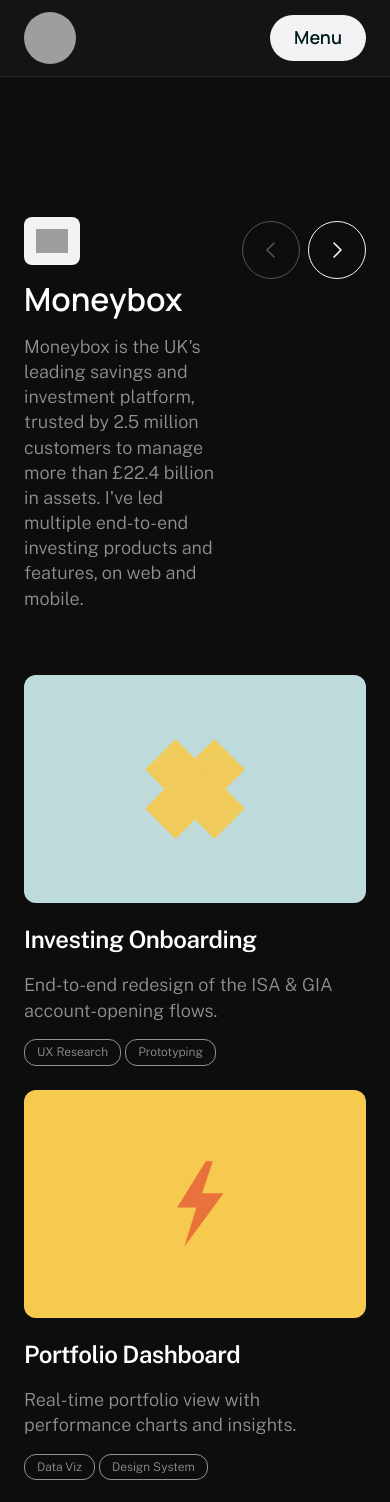
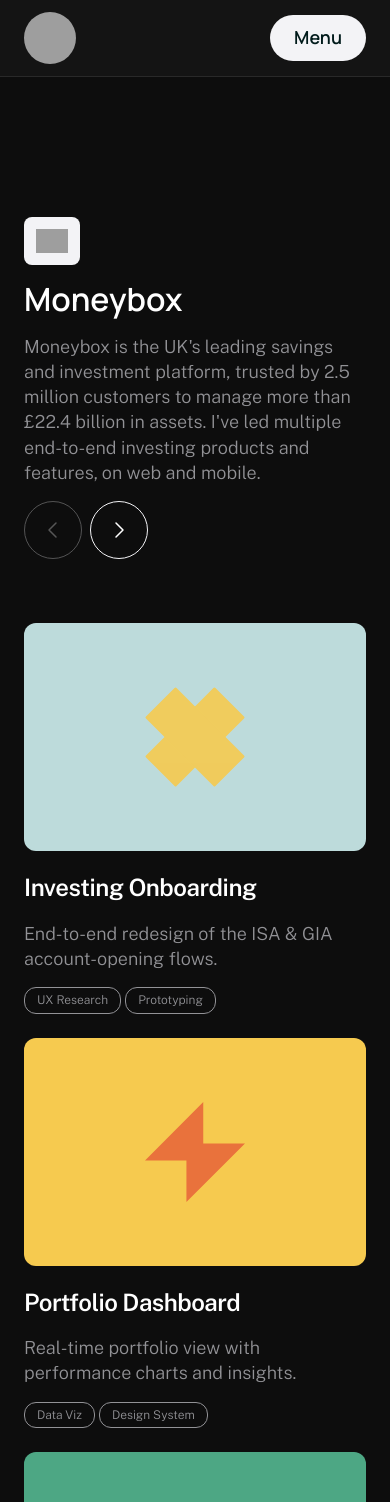
Before and after one commit to JSkins/Final-Portfolio, a Next.js app: page / in a window 390 px wide. Shown: the top 1502 px of the page. Built offline with nearby package versions, Linux system fonts and the light colour scheme; grey boxes are pictures that could not be loaded.

Commit message:
Responsive description max-widths and updated lightning bolt vector
Co-Authored-By: Claude Sonnet 4.6 <noreply@anthropic.com>

```diff
--- a/src/components/Emblem.tsx
+++ b/src/components/Emblem.tsx
@@ -33,9 +33,8 @@ export default function Emblem({ type, color = "#f6ca4f", size = 140 }: Props) {
 
   return (
     <svg width={size} height={size} viewBox="0 0 140 140" fill="none">
-      {/* Lightning bolt */}
       <path
-        d="M85 10 L45 75 H72 L55 130 L110 55 H80 L95 10 Z"
+        d="M0 82.069L81.5576 0V57.931H140L58.0062 140V82.069H0Z"
         fill={color}
       />
     </svg>
--- a/src/components/ProjectCarousel.tsx
+++ b/src/components/ProjectCarousel.tsx
@@ -14,7 +14,7 @@ export default function ProjectCarousel({ section }: { section: CarouselSection
   return (
     <section className="w-full">
       {/* Header row */}
-      <div className="flex items-start justify-between mb-16 gap-4">
+      <div className="flex flex-col sm:flex-row sm:items-start sm:justify-between mb-16 gap-4">
         <div className="flex flex-col gap-3">
           {section.logoSrc && (
             <div className="bg-[#f3f3f6] rounded-lg p-3 w-fit">
@@ -24,14 +24,14 @@ export default function ProjectCarousel({ section }: { section: CarouselSection
           <h2 className="font-['Manrope'] font-semibold text-[32px] text-white leading-[1.4]">
             {section.companyName}
           </h2>
-          <p className="font-['Public_Sans'] font-light text-lg text-[#929296] leading-[1.4]">
+          <p className="font-['Public_Sans'] font-light text-lg text-[#929296] leading-[1.4] sm:max-w-[348px] lg:max-w-[421px]">
             {section.description}
           </p>
         </div>
 
         {/* Pagination arrows */}
         {totalPages > 1 && (
-          <div className="flex gap-2 shrink-0 mt-1">
+          <div className="flex gap-2 shrink-0 sm:mt-1">
             <button
               onClick={() => setPage((p) => Math.max(0, p - 1))}
               disabled={page === 0}
```
